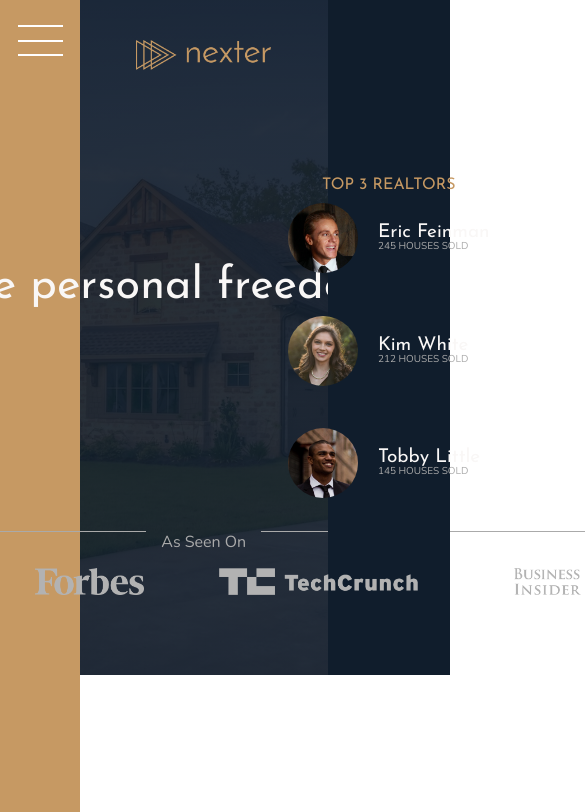
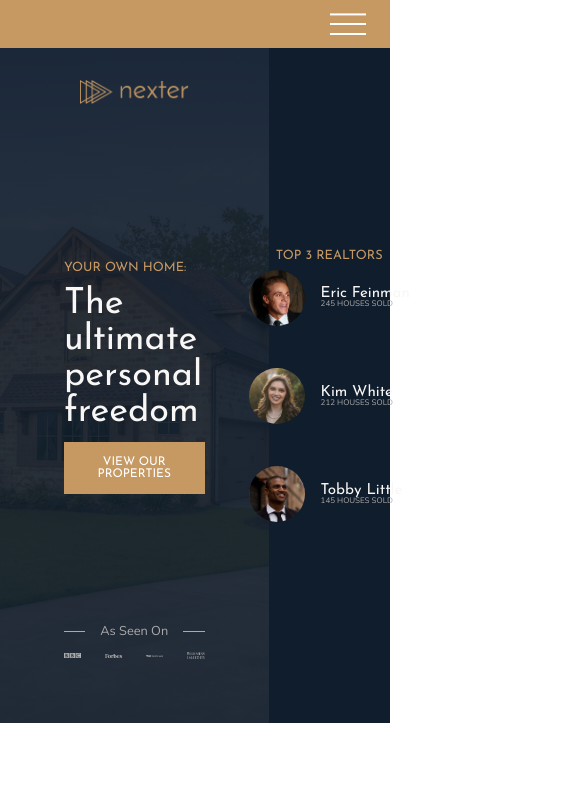
Before and after one commit to aLe3ouLa/nexter-grid, a website: page index.html in a window 390 px wide. Shown: the top 812 px of the page, 585 px wide, since content can reach past the window. Drawn offline with nearby package versions, Linux system fonts and the light colour scheme.

Commit message:
Add media queries typography, sidebar, header

```diff
--- a/sass/_base.scss
+++ b/sass/_base.scss
@@ -11,8 +11,13 @@ $color-grey-dark-1: #54483A;
 $color-grey-dark-2: #6D5D4B;
 
 // FONT VARIABLES
-$font-primary: 'Nunito', sans-serif;
-$font-display: 'Josefin Sans', sans-serif;
+$font-primary: 'Nunito',
+sans-serif;
+$font-display: 'Josefin Sans',
+sans-serif;
+
+$bp-largest: 75em;
+$bp-large: 62.5em;
 
 *,
 *::before,
@@ -25,6 +30,10 @@ $font-display: 'Josefin Sans', sans-serif;
 html {
     box-sizing: border-box;
     font-size: 62.5%; //1rem = 10px
+
+    @media only screen and (max-width: $bp-largest) {
+        font-size: 50%;
+    }
 }
 
 body {
@@ -36,12 +45,11 @@ body {
 .container {
     display: grid;
     grid-template-rows: 80vh min-content 40vw repeat(3, min-content);
-    grid-template-columns: [sidebar-start] 8rem [sidebar-end full-start] minmax(6rem, 1fr)
-                           [center-start] repeat(8, [col-start] minmax(min-content, 14rem) [col-end]) [center-end]
-                           minmax(6rem, 1fr)  [full-end];
+    grid-template-columns: [sidebar-start] 8rem [sidebar-end full-start] minmax(6rem, 1fr) [center-start] repeat(8, [col-start] minmax(min-content, 14rem) [col-end]) [center-end] minmax(6rem, 1fr) [full-end];
 
-    // & > * {
-    //    font-size: 3rem;
-    //    padding: 20px;
-    // }
+
+    @media only screen and (max-width: $bp-large) {
+        grid-template-rows: 6rem 80vh min-content 40vw repeat(3, min-content);
+        grid-template-columns: [full-start] minmax(6rem, 1fr) [center-start] repeat(8, [col-start] minmax(min-content, 14rem) [col-end]) [center-end] minmax(6rem, 1fr) [full-end];
+    }
 }
--- a/sass/_header.scss
+++ b/sass/_header.scss
@@ -6,8 +6,8 @@
     background-position: center;
 
     display: grid;
-    grid-template-rows: 1fr min-content 6rem 1fr;
-    grid-template-columns: max-content;
+    grid-template-rows: 1fr min-content minmax(6rem, min-content) 1fr;
+    grid-template-columns: minmax(min-content, max-content);
     grid-row-gap: 1.5rem;
     padding: 8rem;
     padding-top: 4rem;
@@ -24,7 +24,7 @@
         grid-template-columns: 1fr max-content 1fr;
         grid-column-gap: 15px;
 
-        align-content: center;
+        align-items: center;
 
         font-size: 1.6rem;
         color: $color-grey-light-2;
@@ -45,9 +45,11 @@
         grid-column-gap: 3rem;
 
         justify-items: center;
+        align-items: center;
 
         img {
-            height: 2.7rem;
+            max-height: 2.5rem;
+            max-width: 100%;
             filter: brightness(70%);
         }
     }
--- a/sass/_sidebar.scss
+++ b/sass/_sidebar.scss
@@ -4,6 +4,13 @@
     grid-row: 1/-1;
     display: flex;
     justify-content: center;
+
+    @media only screen and (max-width: $bp-large) {
+        grid-column: 1/ -1;
+        grid-row: 1/2;
+        justify-content: flex-end;
+        align-items: center;
+    }
 }
 
 .nav-btn {
@@ -33,4 +40,17 @@
     &::after {
         transform: translateY(1.2rem);
     }
+
+    @media only screen and (max-width: $bp-large) {
+        margin-top: 0;
+        margin-right: 3rem;
+
+        &::before {
+            transform: translateY(-1.2rem);
+        }
+
+        &::after {
+            transform: translateY(1rem);
+        }
+    }
 }
```
Also changed, not shown: css/style.css.
